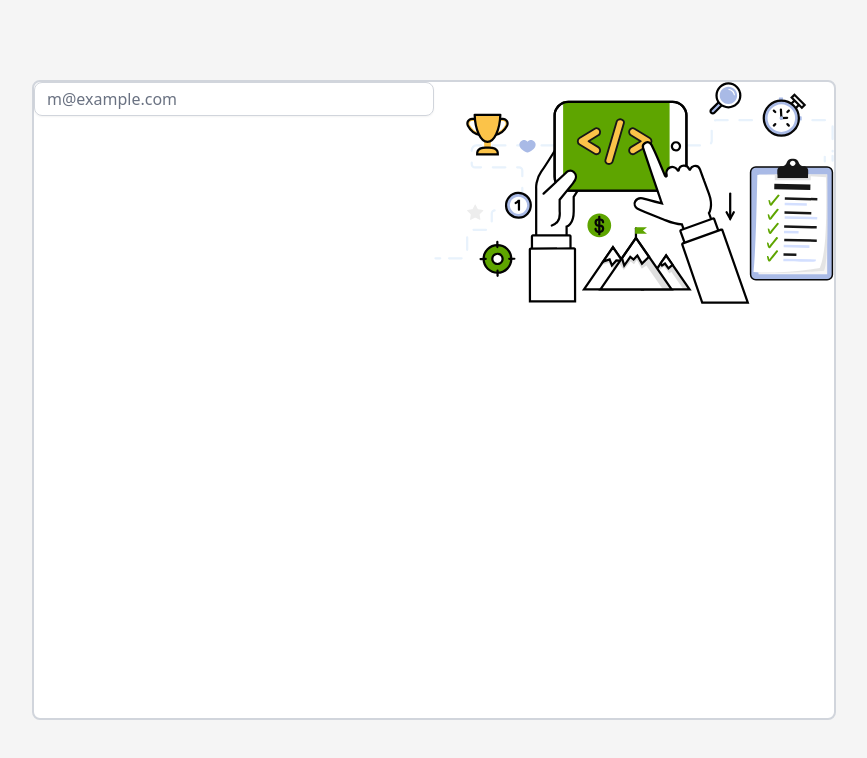
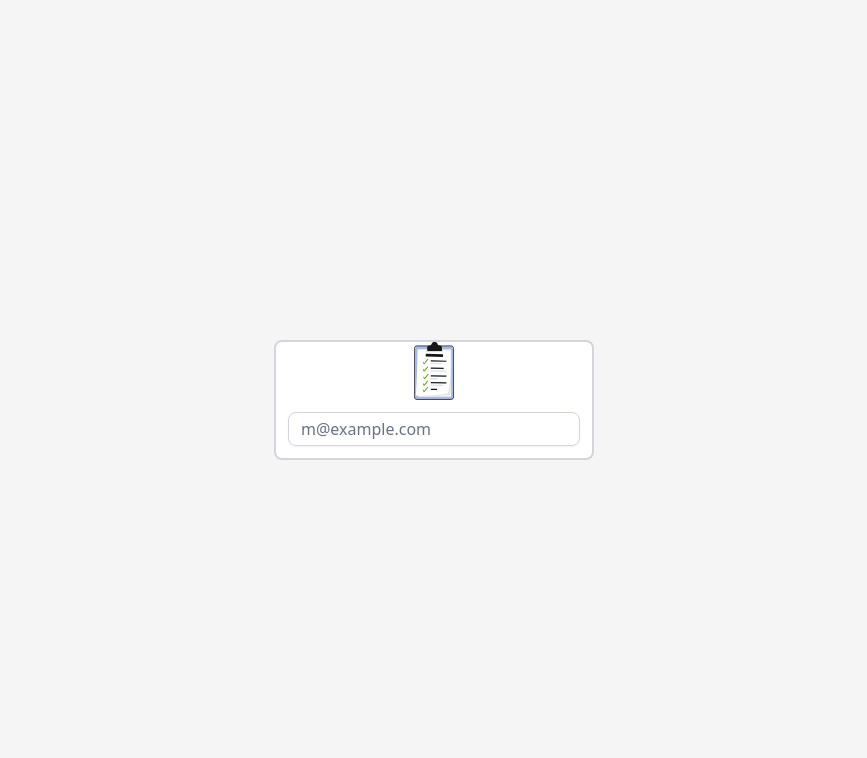
Before and after one commit to lmohade3l/kaizen, a Next.js app: page /login in a window 1280 px wide. Shown: the top 758 px of the page, without its empty margins (206-1073 px from the left). Built offline with nearby package versions, Linux system fonts and the light colour scheme.

Commit message:
style: some ui updates

```diff
--- a/src/app/login/page.tsx
+++ b/src/app/login/page.tsx
@@ -1,16 +1,16 @@
-import LoginBanner from "@/assets/icons/login-banner.svg";
+import CheckList from "@/assets/icons/checklist.svg";
 import LoginFrom from "@/features/login/LoginForm";
 import Image from "next/image";
 
 export default function Login() {
     console.log("login form")
   return (
-    <div className="flex justify-center items-center h-screen">
-      <div className="bg-white grid md:grid-cols-2 h-[80vh] mx-auto border-2 border-gray-300 rounded-lg">
+    <div className="flex justify-center items-center h-[100vh]">
+      <div className="bg-white flex flex-col items-center w-1/4 mx-auto border-2 border-gray-300 rounded-lg">
+        <div>
+          <Image src={CheckList} width={40} height={40} alt="" />
+        </div>
         <LoginFrom />
-        <div>
-          <Image src={LoginBanner} width={400} height={200} alt="" />
-        </div>
       </div>
     </div>
   );
--- a/src/features/login/LoginForm.tsx
+++ b/src/features/login/LoginForm.tsx
@@ -2,7 +2,7 @@ import TextField from "@/components/ui/TextField";
 
 export default function LoginFrom(){
     return(
-        <div>
+        <div className="w-full p-3">
             <TextField />
         </div>
     )
```
Also changed, not shown: src/assets/icons/checklist.svg (added).
